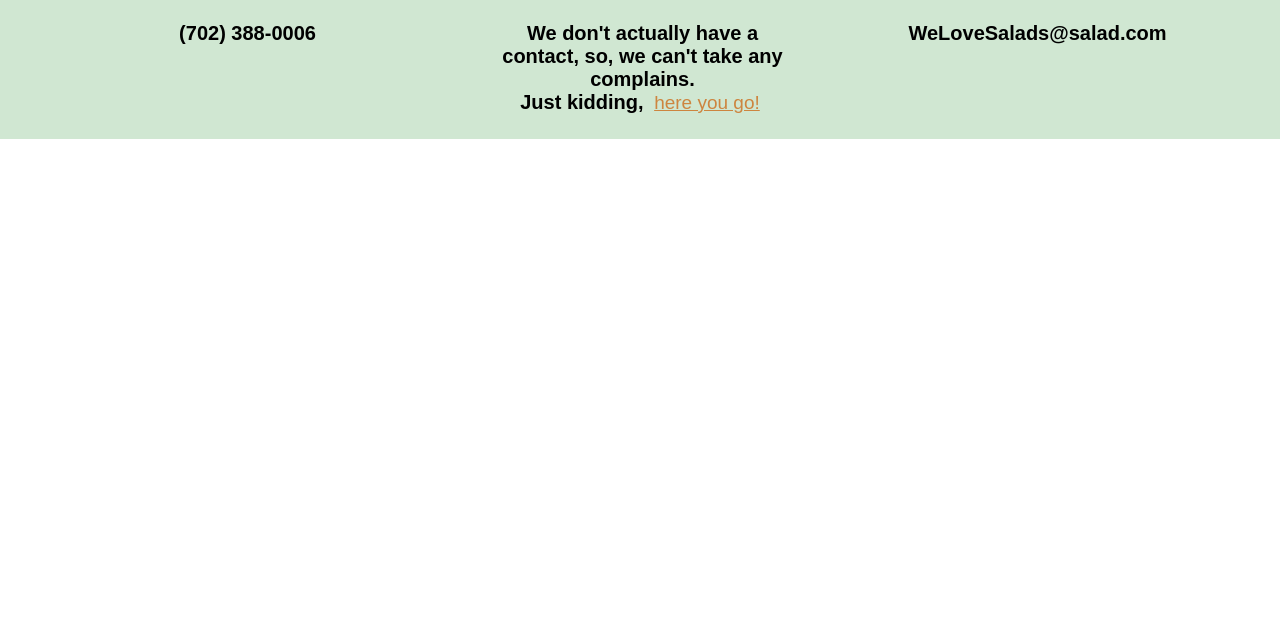
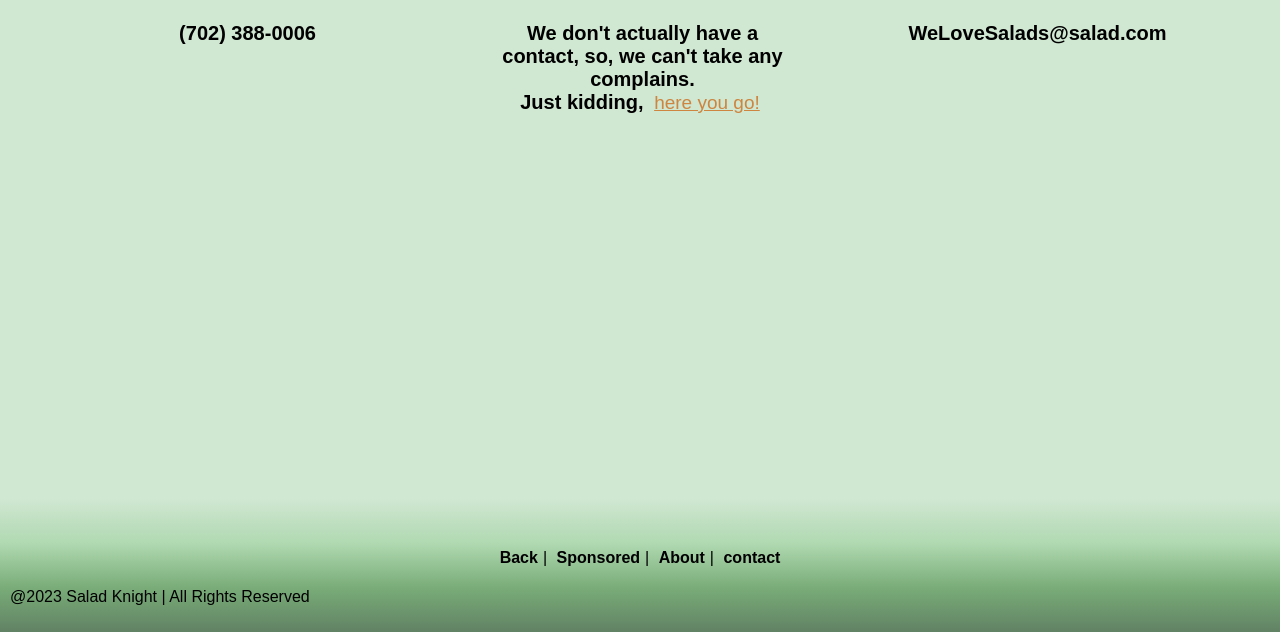
Before and after one commit to Greg363/Aula3, a plain HTML site: page Cores/exercicio2-website/ourContactWeb/ourContact.html in a window 1280 px wide. Shown: the part 169-801 px from the top of the page. Drawn offline with Linux system fonts and the light colour scheme.

Commit message:
Add files via upload

```diff
--- a/Cores/exercicio2-website/ourContactWeb/ourContact.html
+++ b/Cores/exercicio2-website/ourContactWeb/ourContact.html
@@ -18,7 +18,7 @@
         <a href="ourContact.html">Our contact</a>
     </nav>
 </header>
-<main class="contactAndAboutWeb">
+<main class="contactAndAboutWeb" id="contactWeb">
     <div class="flexContact">
         <div class="flexbox">
             <h1>Our phone</h1>
@@ -35,5 +35,12 @@
 </div>
     </div>
 </main>
+<footer class="contactAndAboutFooter">
+    <a href="../index2.html">Back</a>|
+    <a href="../sponsoredProductsWeb/sponsoredProducts.html">Sponsored</a>|
+    <a href="../aboutUsWeb/aboutUs.html">About</a>|
+    <a href="ourContact.html">contact</a>
+    <p>@2023 Salad Knight | All Rights Reserved</p>
+ </footer>
 </body>
 </html>
```
